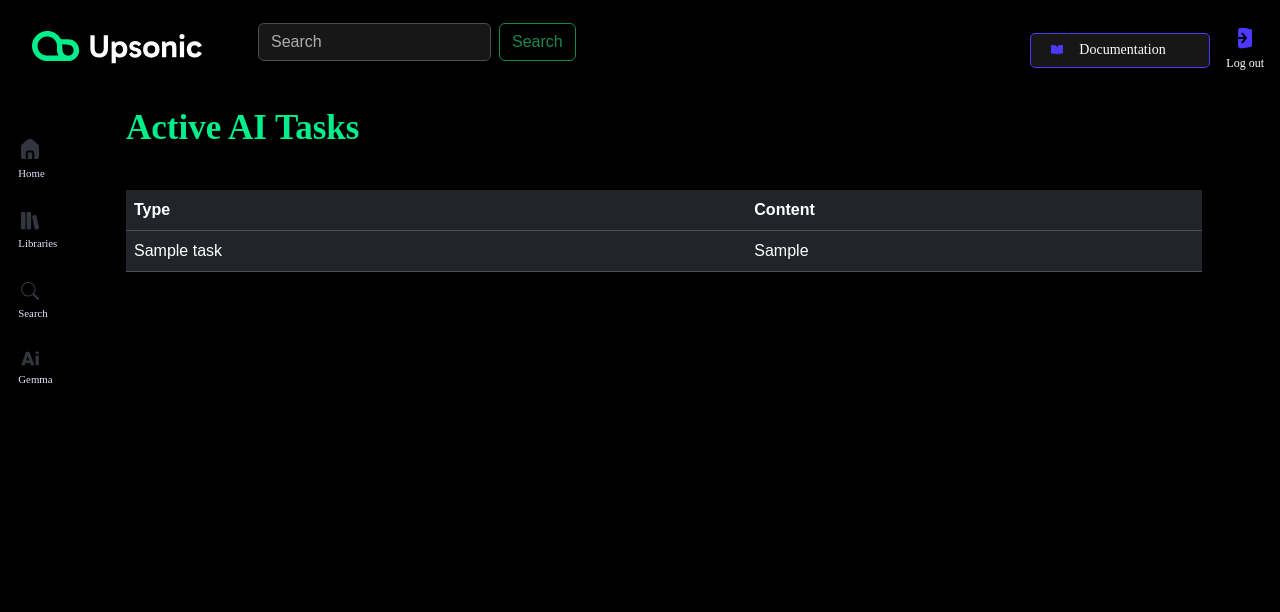
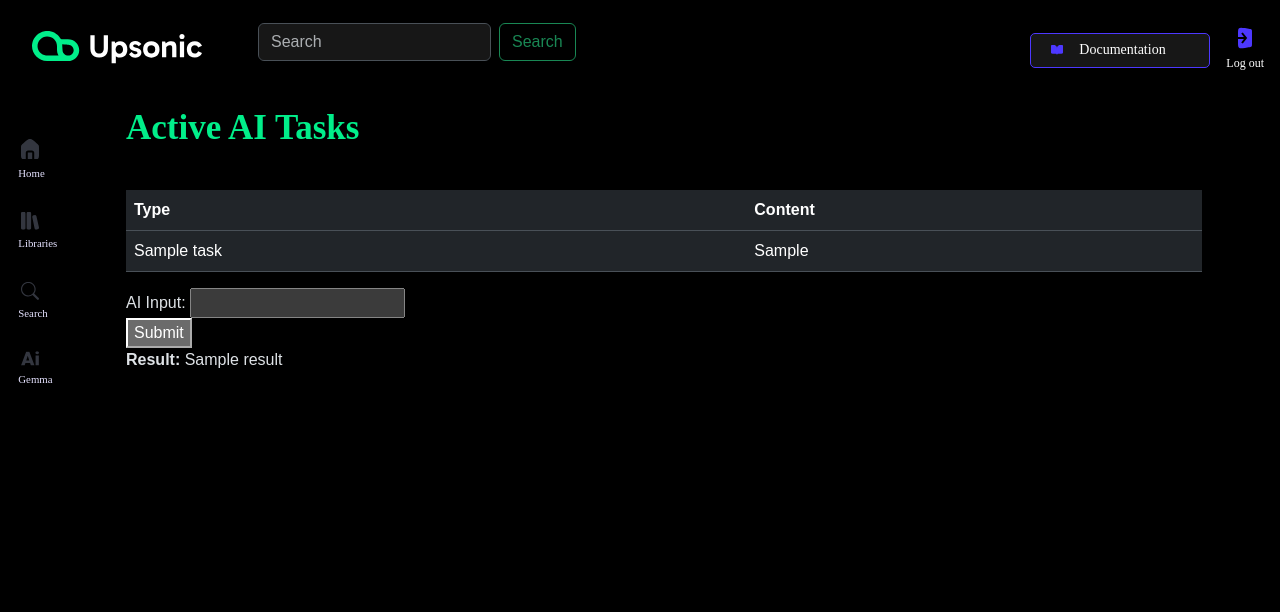
Before and after one commit to Upsonic/Server, a Django app: template upsonic_on_prem/dash/app/templates/ai.html in a window 1280 px wide. Shown: the top 612 px of the page. Run offline with Django 4.2, Linux system fonts and the light colour scheme; tables that the repository leaves empty hold one stand-in row (values such as "Sample post"); the template is opened without the code that fills it: values that come from a table or form of the project are taken from there, most other values are stand-ins (such as "Sample title", 1, 10 or a date in 2020); parts of the project's set-up code (start-up, migrations or seed data) failed here and were passed over; some libraries are stand-ins or nearby versions; some web fonts are replaced.

Commit message:
feat: Updated upsonic_on_prem/dash/app/templates/a

```diff
--- a/upsonic_on_prem/dash/app/templates/ai.html
+++ b/upsonic_on_prem/dash/app/templates/ai.html
@@ -29,6 +29,23 @@
         </tbody>
     </table>
 
+    <form method="POST" action=".">
+        {% csrf_token %}
+        <div>
+            <label for="ai_input">AI Input:</label>
+            <input type="text" id="ai_input" name="ai_input" required>
+        </div>
+        <div>
+            <button type="submit">Submit</button>
+        </div>
+    </form>
+
+    {% if result %}
+        <div>
+            <strong>Result:</strong> {{ result }}
+        </div>
+    {% endif %}
+
 
 
 </div>
```
